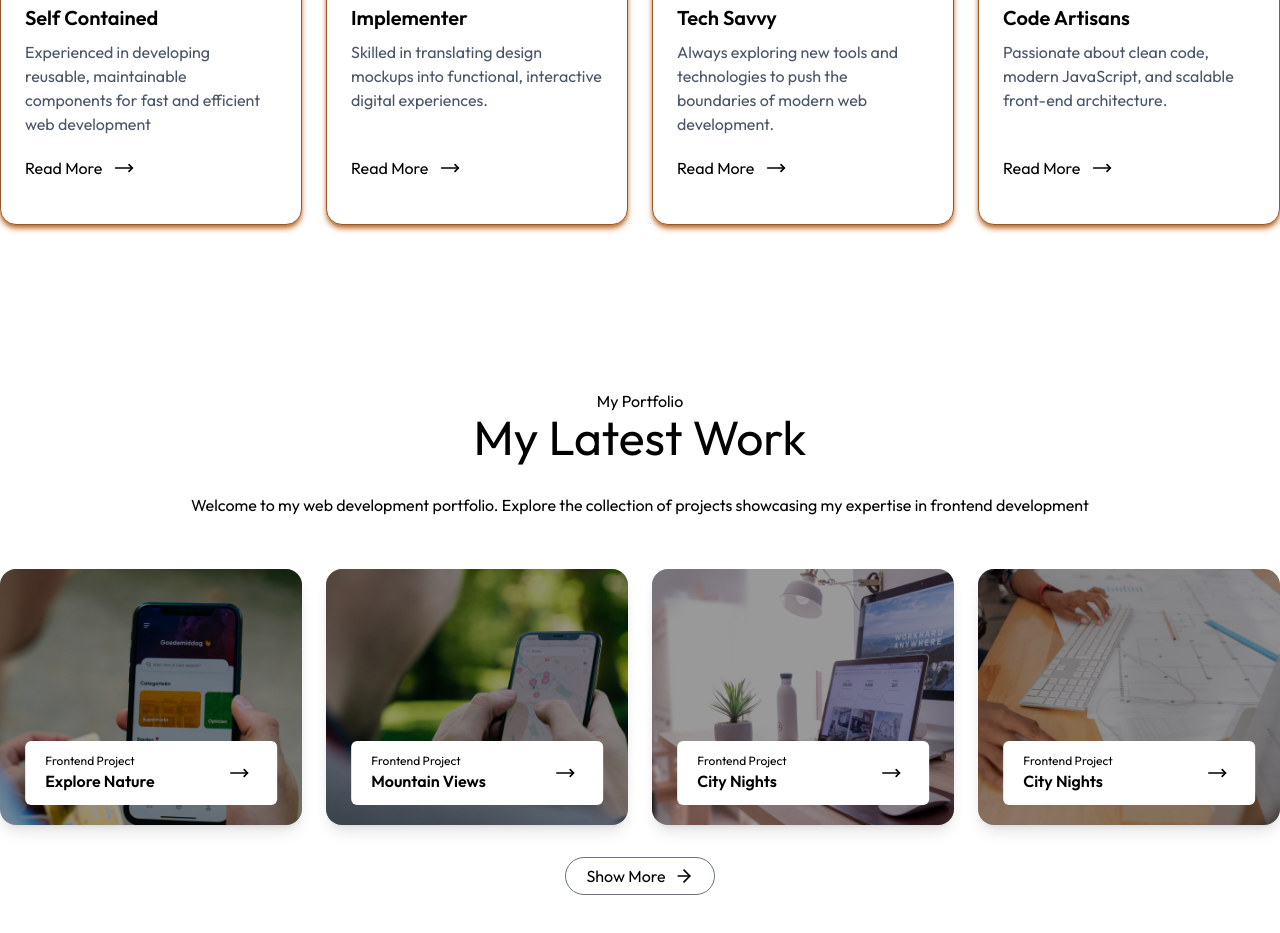
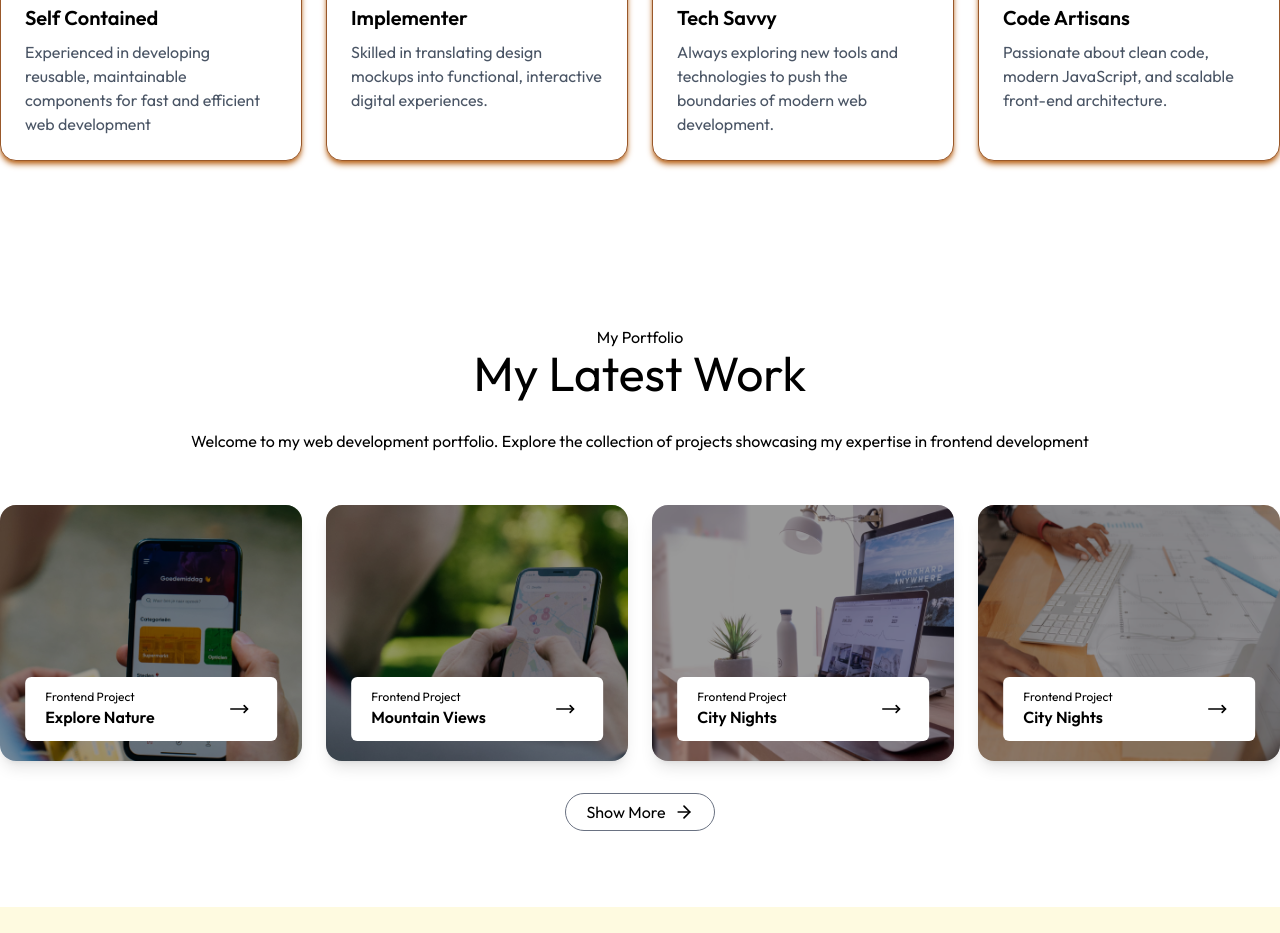
Before and after one commit to shubhamrawat0269/portfolio, a Next.js app: page / in a window 1280 px wide. Shown: the part 1700-2633 px from the top of the page. Built offline with nearby package versions, Linux system fonts and the light colour scheme; a web font is replaced by a local one.

Commit message:
Updated : Read more btn remove

```diff
--- a/app/components/organisms/Services.jsx
+++ b/app/components/organisms/Services.jsx
@@ -1,6 +1,5 @@
 import React from "react";
 import PrimaryInfo from "../atoms/PrimaryInfo";
-import { MoveRight } from "lucide-react";
 import { serviceCardData } from "@/assets/assets";
 
 const Services = () => {
@@ -24,11 +23,6 @@ const Services = () => {
               <div className="mb-4 text-[#bc6c25]">{card.icon}</div>
               <h2 className="text-xl font-semibold mb-2">{card.title}</h2>
               <p className="text-gray-600 h-24">{card.description}</p>
-
-              <a href="#" className="text-base flex items-center gap-3 py-5">
-                Read More
-                <MoveRight size={20} />
-              </a>
             </div>
           ))}
         </div>
```
